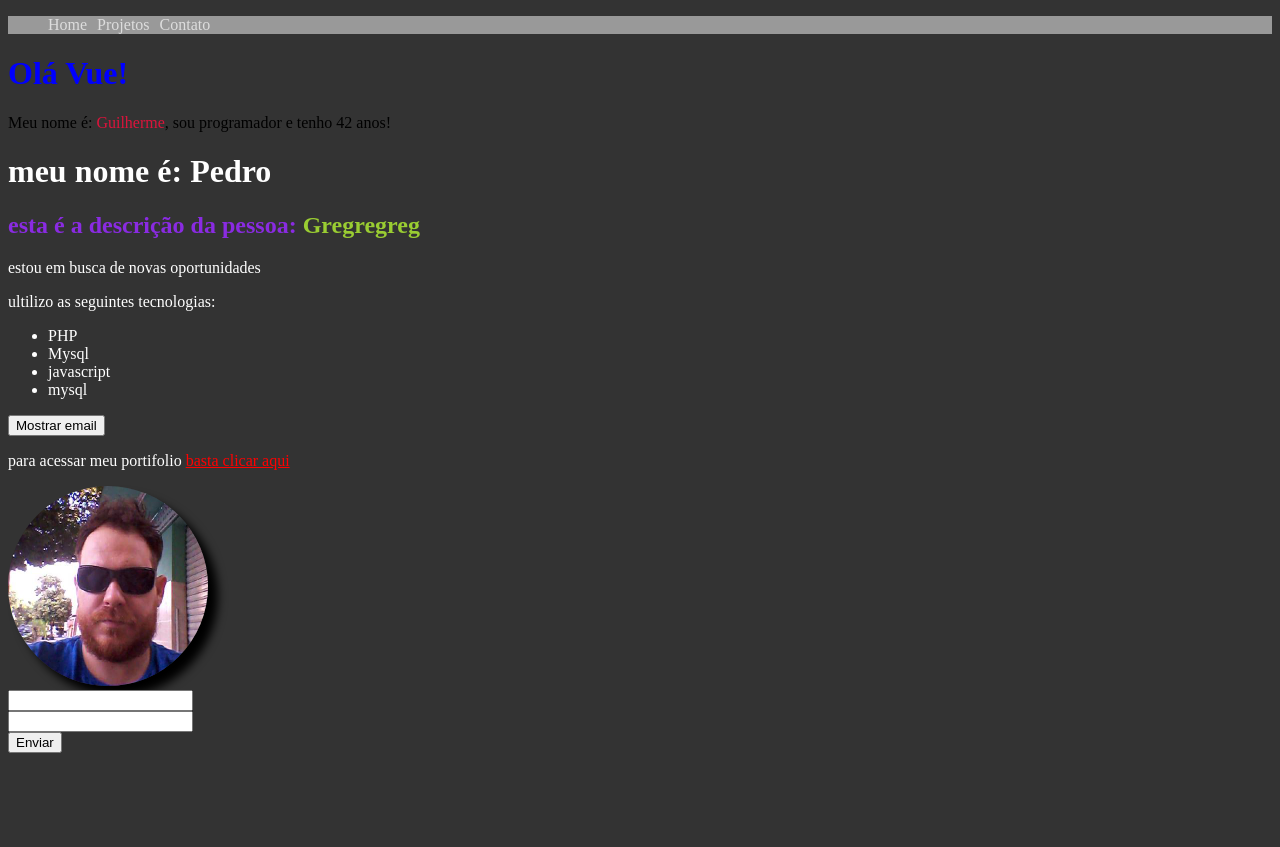
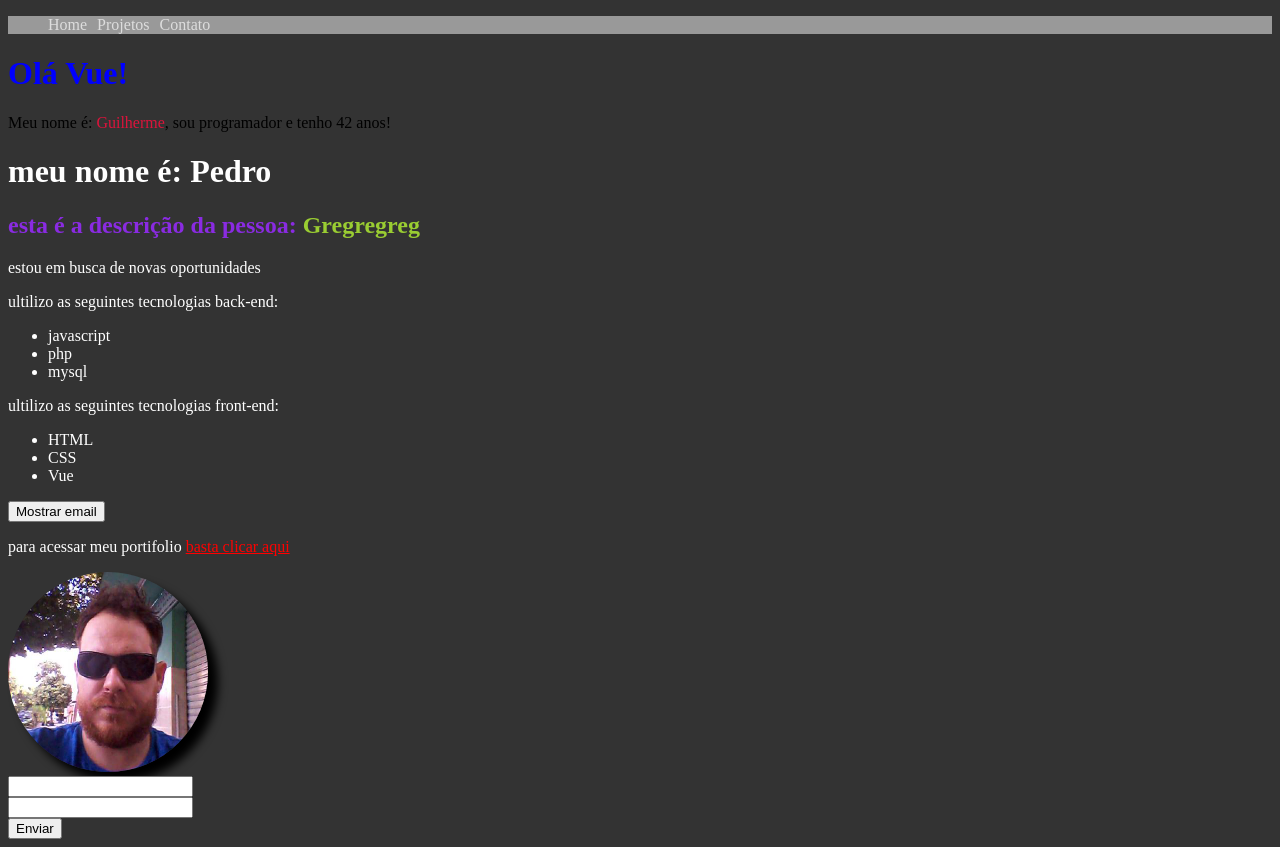
Before and after one commit to guilopes2020/make-your-burguer, a Vue app: page / in a window 1280 px wide. Before the commit the page ends 800 px from the top, so only its background shows below. Built offline with nearby package versions, Linux system fonts and the light colour scheme.

Commit message:
feat: :sparkles: v-for

```diff
--- a/src/components/Info.vue
+++ b/src/components/Info.vue
@@ -1,12 +1,13 @@
 <template>
     <p v-if="esta_trabalhando">estou trabalhando no momento</p>
     <p v-else>estou em busca de novas oportunidades</p>
-    <p>ultilizo as seguintes tecnologias:</p>
+    <p>ultilizo as seguintes tecnologias back-end:</p>
     <ul>
-        <li>PHP</li>
-        <li>Mysql</li>
-        <li>javascript</li>
-        <li>mysql</li>
+        <li v-for="(tecnologia, index) in tecnologias_backend" v-bind:key="index">{{ tecnologia }}</li>
+    </ul>
+    <p>ultilizo as seguintes tecnologias front-end:</p>
+    <ul>
+        <li v-for="tecnologia in tecnologias_frontend" :key="tecnologia.id">{{ tecnologia.language }}</li>
     </ul>
     <div>
         <button @click="showEmail">{{ texto_botao }}</button>
@@ -26,7 +27,17 @@
                 email: 'guilopesdev@gmail.com',
                 mostrar_email: false,
                 texto_botao: 'Mostrar email',
-                meu_link: 'https://github.com/guilopes2020/'
+                meu_link: 'https://github.com/guilopes2020/',
+                tecnologias_backend: [
+                    'javascript',
+                    'php',
+                    'mysql'
+                ],
+                tecnologias_frontend: [
+                    {id: 1, language: 'HTML'},
+                    {id: 2, language: 'CSS'},
+                    {id: 3, language: 'Vue'}
+                ]
             }
         },
         components: {
```
